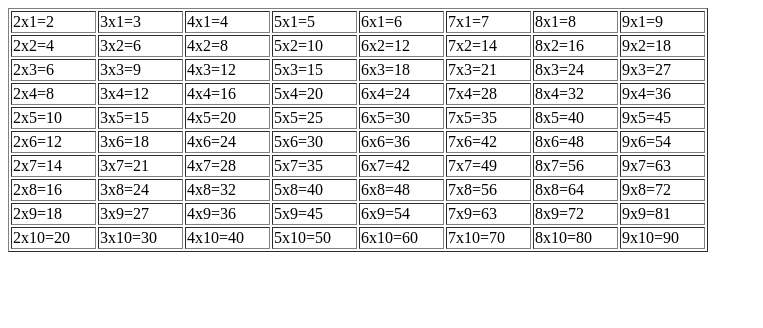
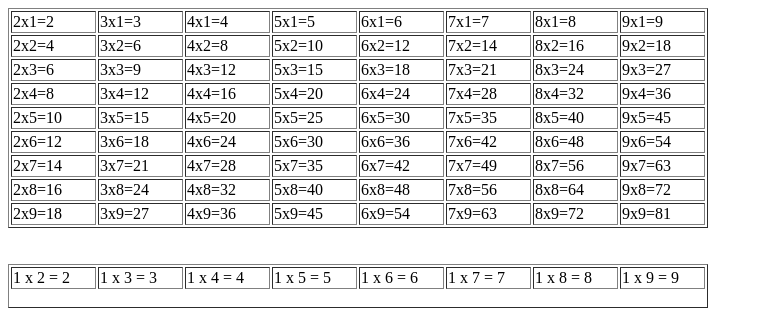
Before and after one commit to Huyquang0519/Module_1, a plain HTML site: page bai_tap/b9_loops/MultiplicationTable/multiplicationTable.html in a window 1280 px wide. Shown: the whole page, without its empty margins (0-763 px from the left). Drawn offline with Linux system fonts and the light colour scheme.

Commit message:
update_b9_loops

```diff
--- a/bai_tap/b9_loops/MultiplicationTable/multiplicationTable.html
+++ b/bai_tap/b9_loops/MultiplicationTable/multiplicationTable.html
@@ -6,6 +6,8 @@
 </head>
 <body>
     <label id="result"></label>
+    <br><br>
+    <label id="output"></label>
 <script src="multiplicationTable.js"></script>
 </body>
 </html>
--- a/bai_tap/b9_loops/MultiplicationTable/multiplicationTable.js
+++ b/bai_tap/b9_loops/MultiplicationTable/multiplicationTable.js
@@ -1,6 +1,6 @@
 let sout;
 sout = "<table border='1' width='700px' >";
-for(let i = 1; i <= 10; i++){
+for(let i = 1; i < 10; i++){
     sout += "<tr>";
     for(let j = 2; j <= 9; j++){
         sout += "<td>" + j + "x" + i + "=" + j * i + "</td>";
@@ -9,3 +9,18 @@ for(let i = 1; i <= 10; i++){
 }
 sout += "</table>"
 document.getElementById("result").innerHTML = sout;
+
+
+let output = "", x = 1, y = 2;
+output += "<table border = '1' width='700px'>";
+while(x < 10){
+    output += "<tr>";
+    while(y <= 9){
+        output += "<td>" + x + " x " + y + " = " + x * y + "</td>";
+        y++;
+    }
+    output += "</tr>";
+    x++;
+}
+output += "</table>";
+document.getElementById("output").innerHTML = output;
```
Also changed, not shown: bai_tap/b9_loops/Practice_1/GameDoanSo.html (+12 -6 lines).
